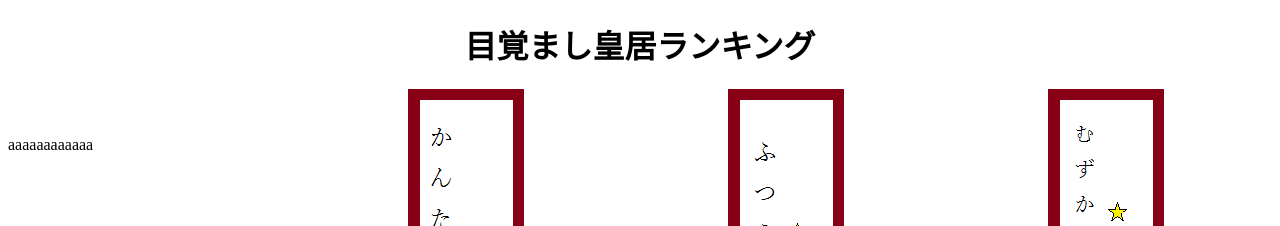
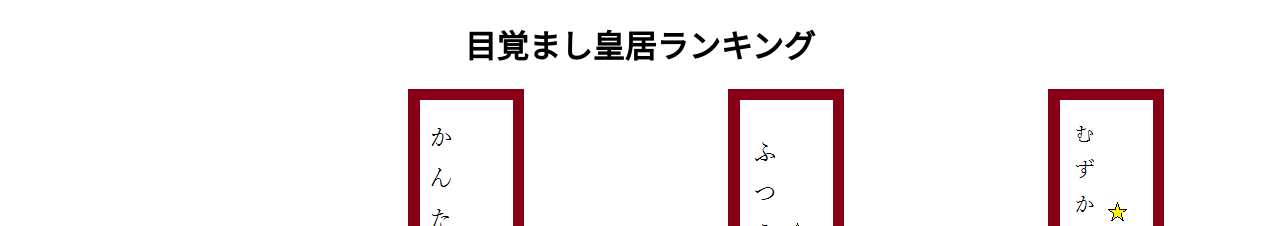
Before and after one commit to 723gt/alarm_rank, a plain HTML site: page index.html in a window 1280 px wide. Shown: the top 226 px of the page. Drawn offline with Linux system fonts and the light colour scheme.

Commit message:
テスト表示消してなかった

```diff
--- a/index.html
+++ b/index.html
@@ -23,7 +23,7 @@
   <img class="hardlogo" id="hard_disp" src="img/hard.png">
 
   <div class="ranking" id="ranking">
-    <div class="result" id="result">aaaaaaaaaaaa</div>
+    <div class="result" id="result"></div>
   </div>
   </body>
 </html>
```
